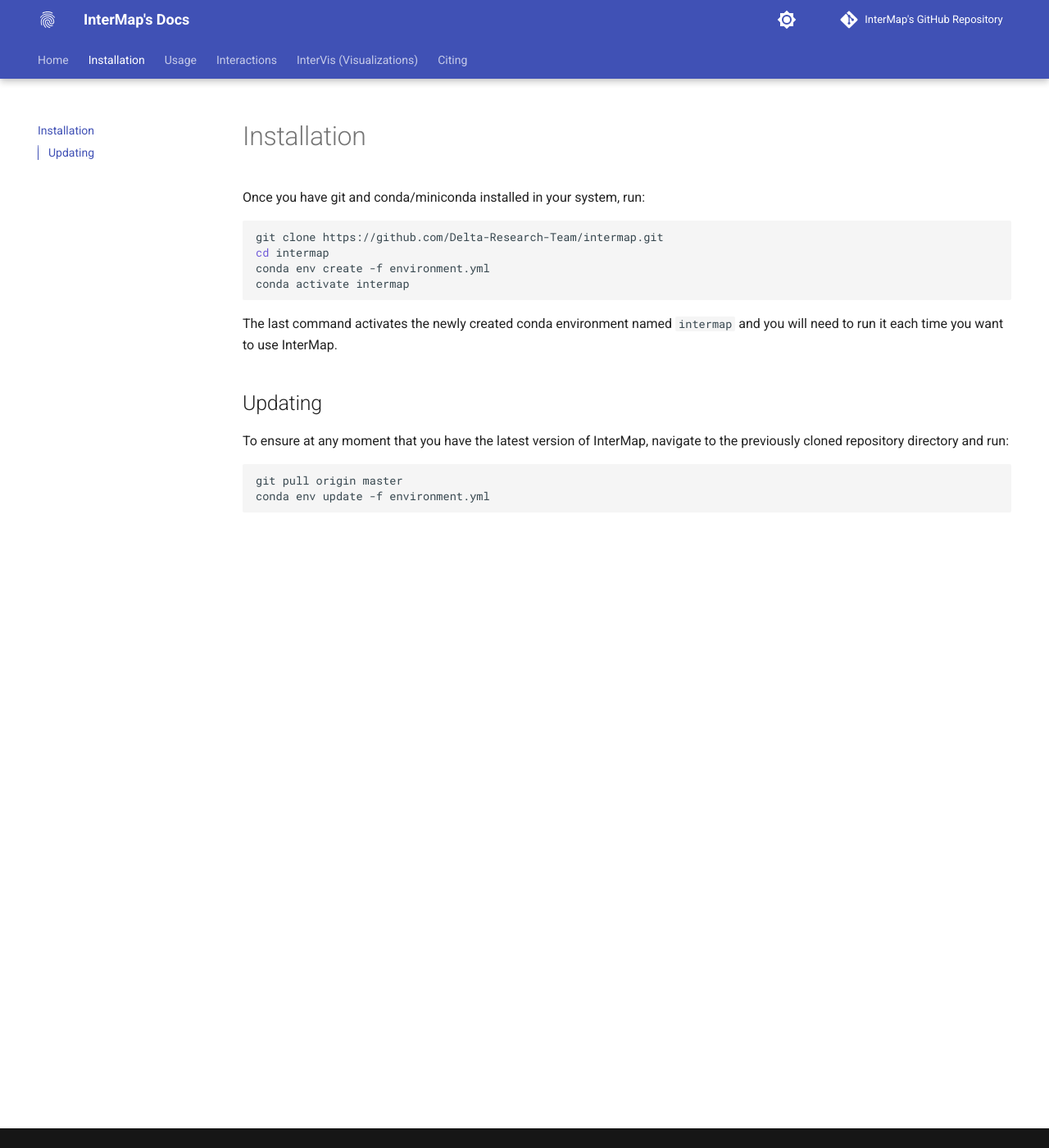
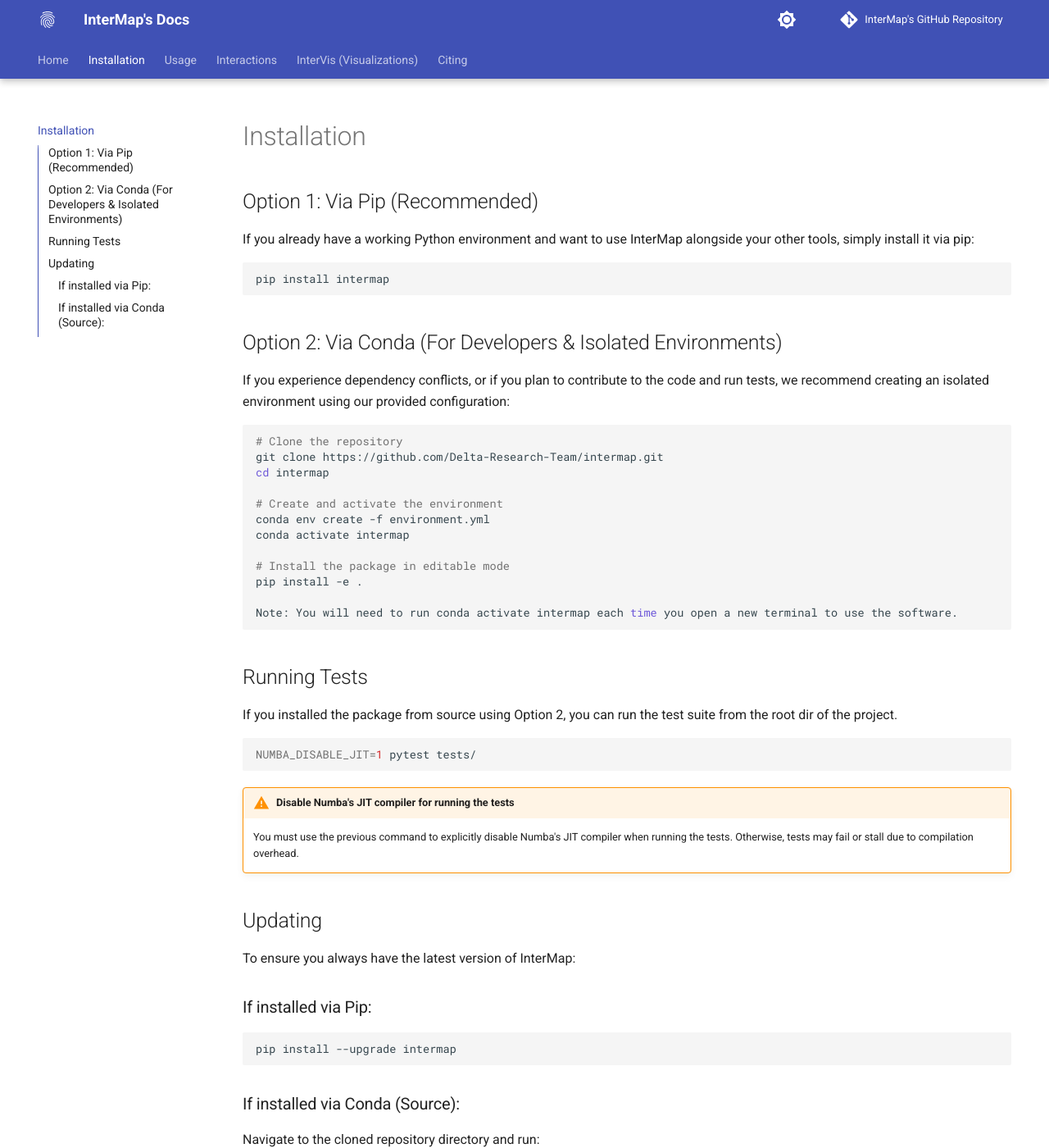
Before and after one commit to Delta-Research-Team/intermap, an MkDocs documentation site: the page built from docs/installation.md, in a window 1280 px wide and 1400 px high. Shown: the whole window at 82% size. Built offline with MkDocs 1.6.1 and Material for MkDocs 9.7.7, drawn with Linux system fonts in a browser that asks for light colours; comment, search, counter and statistics services are not loaded.

Commit message:
[NF] Update installation instructions for InterMap with pip and conda usage

````diff
--- a/docs/installation.md
+++ b/docs/installation.md
@@ -1,18 +1,61 @@
-Once you have git and conda/miniconda installed in your system, run:
+## Option 1: Via Pip (Recommended)
+
+If you already have a working Python environment and want to use InterMap alongside your other tools, simply install it
+via pip:
 
 ```bash
+pip install intermap
+```
+
+## Option 2: Via Conda (For Developers & Isolated Environments)
+
+If you experience dependency conflicts, or if you plan to contribute to the code and run tests, we recommend creating an
+isolated environment using our provided configuration:
+
+```bash
+# Clone the repository
 git clone https://github.com/Delta-Research-Team/intermap.git
 cd intermap
+
+# Create and activate the environment
 conda env create -f environment.yml
 conda activate intermap
+
+# Install the package in editable mode
+pip install -e .
+
+Note: You will need to run conda activate intermap each time you open a new terminal to use the software.
 ```
 
-The last command activates the newly created conda environment named `intermap` and you will need to run it each time you want to use InterMap.
+## Running Tests
+
+If you installed the package from source using Option 2, you can run the test suite from the root dir of the project.
+
+```bash
+NUMBA_DISABLE_JIT=1 pytest tests/
+```
+
+!!! warning "Disable Numba's JIT compiler for running the tests"
+
+    You must use the previous command to explicitly disable Numba's JIT compiler when running the tests. Otherwise, tests may fail or stall due to compilation overhead.
 
 ## Updating
-To ensure at any moment that you have the latest version of InterMap, navigate to the previously cloned repository directory and run:
+
+To ensure you always have the latest version of InterMap:
+
+### If installed via Pip:
+
+```bash
+pip install --upgrade intermap
+
+```
+
+### If installed via Conda (Source):
+
+Navigate to the cloned repository directory and run:
 
 ```bash
 git pull origin master
 conda env update -f environment.yml
+
 ```
````
